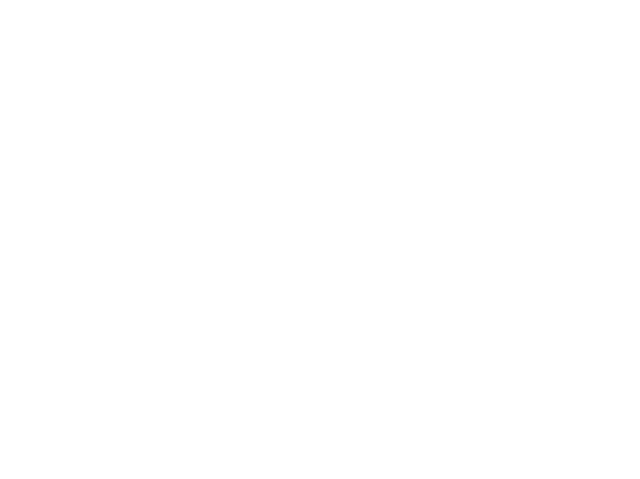
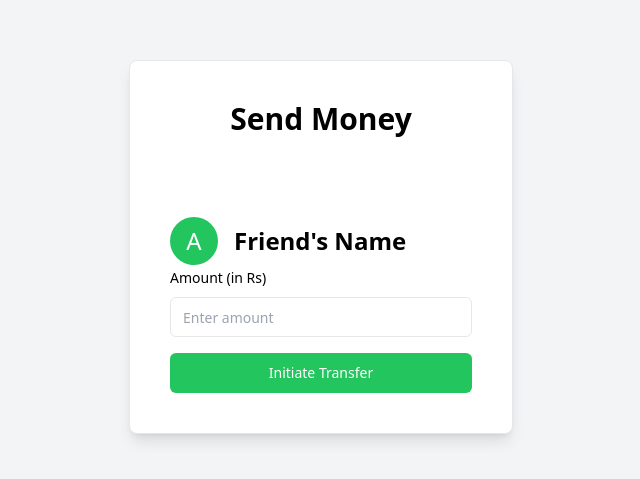
Before and after one commit to CoderXYZ14/EasyExchange, a React (Vite) app in the folder frontend/: page /send in a window 1280 px wide. Before the commit this address had no page. Shown: the part 153-632 px from the top of the page, without its empty margins (319-959 px from the left). Built offline with nearby package versions, Linux system fonts and the light colour scheme.

Commit message:
Added Dashboard section

```diff
--- a/frontend/src/App.jsx
+++ b/frontend/src/App.jsx
@@ -1,6 +1,8 @@
 import { BrowserRouter, Route, Routes } from "react-router-dom";
 import { Signup } from "./pages/Signup";
 import { Signin } from "./pages/Signin";
+import { SendMoney } from "./pages/SendMoney";
+import { Dashboard } from "./pages/Dashboard";
 function App() {
   return (
     <>
@@ -8,8 +10,8 @@
         <Routes>
           <Route path="/signup" element={<Signup />} />
           <Route path="/signin" element={<Signin />} />
-          {/* <Route path="/dashboard" element={<Dashboard />} />
-          <Route path="/send" element={<SendMoney />} /> */}
+          <Route path="/dashboard" element={<Dashboard />} />
+          <Route path="/send" element={<SendMoney />} />
         </Routes>
       </BrowserRouter>
     </>
--- a/frontend/src/pages/Dashboard.jsx
+++ b/frontend/src/pages/Dashboard.jsx
@@ -0,0 +1,15 @@
+import { Appbar } from "../components/Appbar";
+import { Balance } from "../components/Balance";
+import { Users } from "../components/Users";
+
+export const Dashboard = () => {
+  return (
+    <div className="">
+      <Appbar />
+      <div className="mx-5 mt-11 ">
+        <Balance />
+        <Users />
+      </div>
+    </div>
+  );
+};
--- a/frontend/src/pages/SendMoney.jsx
+++ b/frontend/src/pages/SendMoney.jsx
@@ -0,0 +1,40 @@
+export const SendMoney = () => {
+  return (
+    <div class="flex justify-center h-screen bg-gray-100">
+      <div className="h-full flex flex-col justify-center">
+        <div class="border h-min text-card-foreground max-w-md p-4 space-y-8 w-96 bg-white shadow-lg rounded-lg">
+          <div class="flex flex-col space-y-1.5 p-6">
+            <h2 class="text-3xl font-bold text-center">Send Money</h2>
+          </div>
+          <div class="p-6">
+            <div class="flex items-center space-x-4">
+              <div class="w-12 h-12 rounded-full bg-green-500 flex items-center justify-center">
+                <span class="text-2xl text-white">A</span>
+              </div>
+              <h3 class="text-2xl font-semibold">Friend's Name</h3>
+            </div>
+            <div class="space-y-4">
+              <div class="space-y-2">
+                <label
+                  class="text-sm font-medium leading-none peer-disabled:cursor-not-allowed peer-disabled:opacity-70"
+                  for="amount"
+                >
+                  Amount (in Rs)
+                </label>
+                <input
+                  type="number"
+                  class="flex h-10 w-full rounded-md border border-input bg-background px-3 py-2 text-sm"
+                  id="amount"
+                  placeholder="Enter amount"
+                />
+              </div>
+              <button class="justify-center rounded-md text-sm font-medium ring-offset-background transition-colors h-10 px-4 py-2 w-full bg-green-500 text-white">
+                Initiate Transfer
+              </button>
+            </div>
+          </div>
+        </div>
+      </div>
+    </div>
+  );
+};
```
